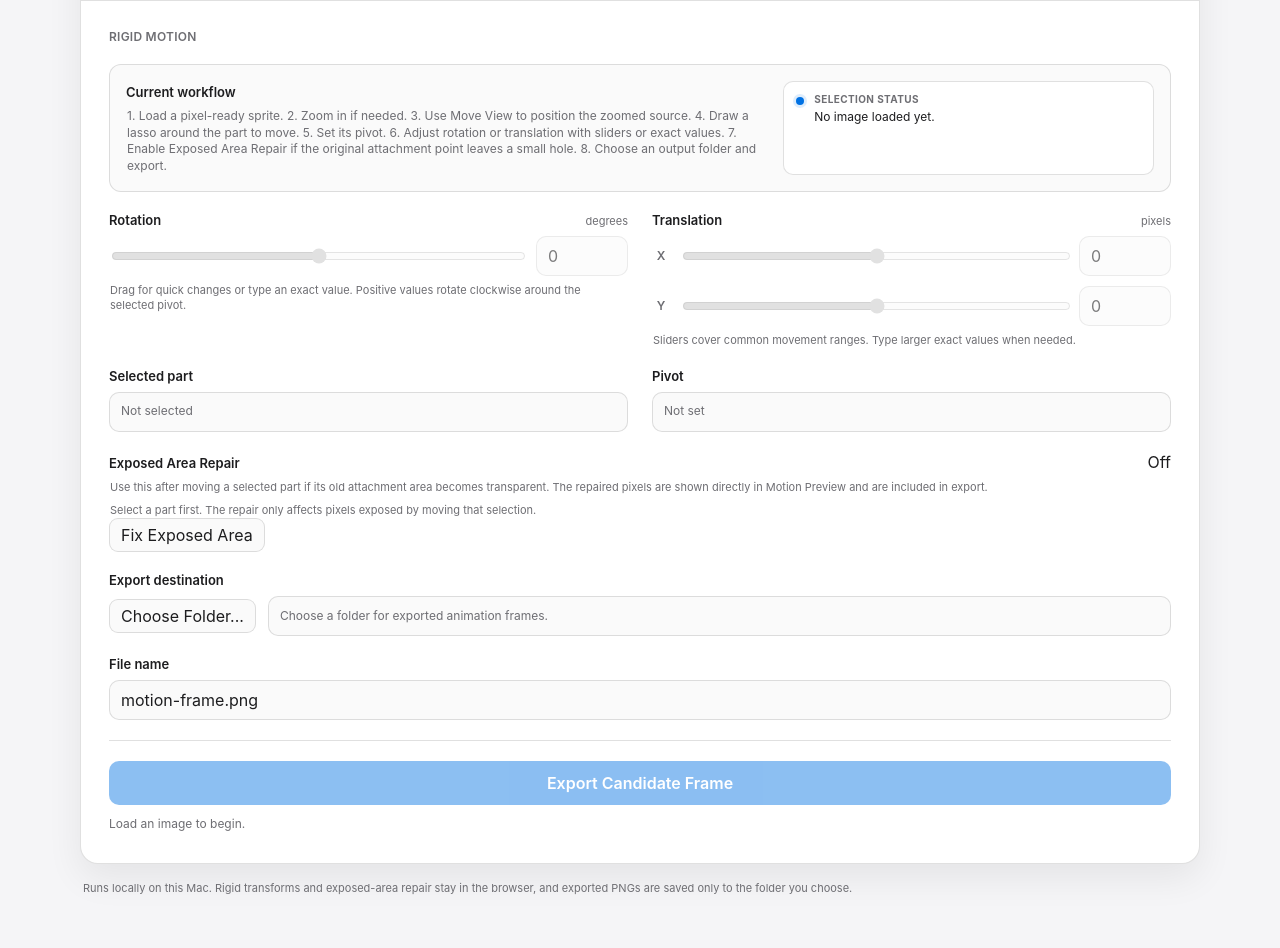
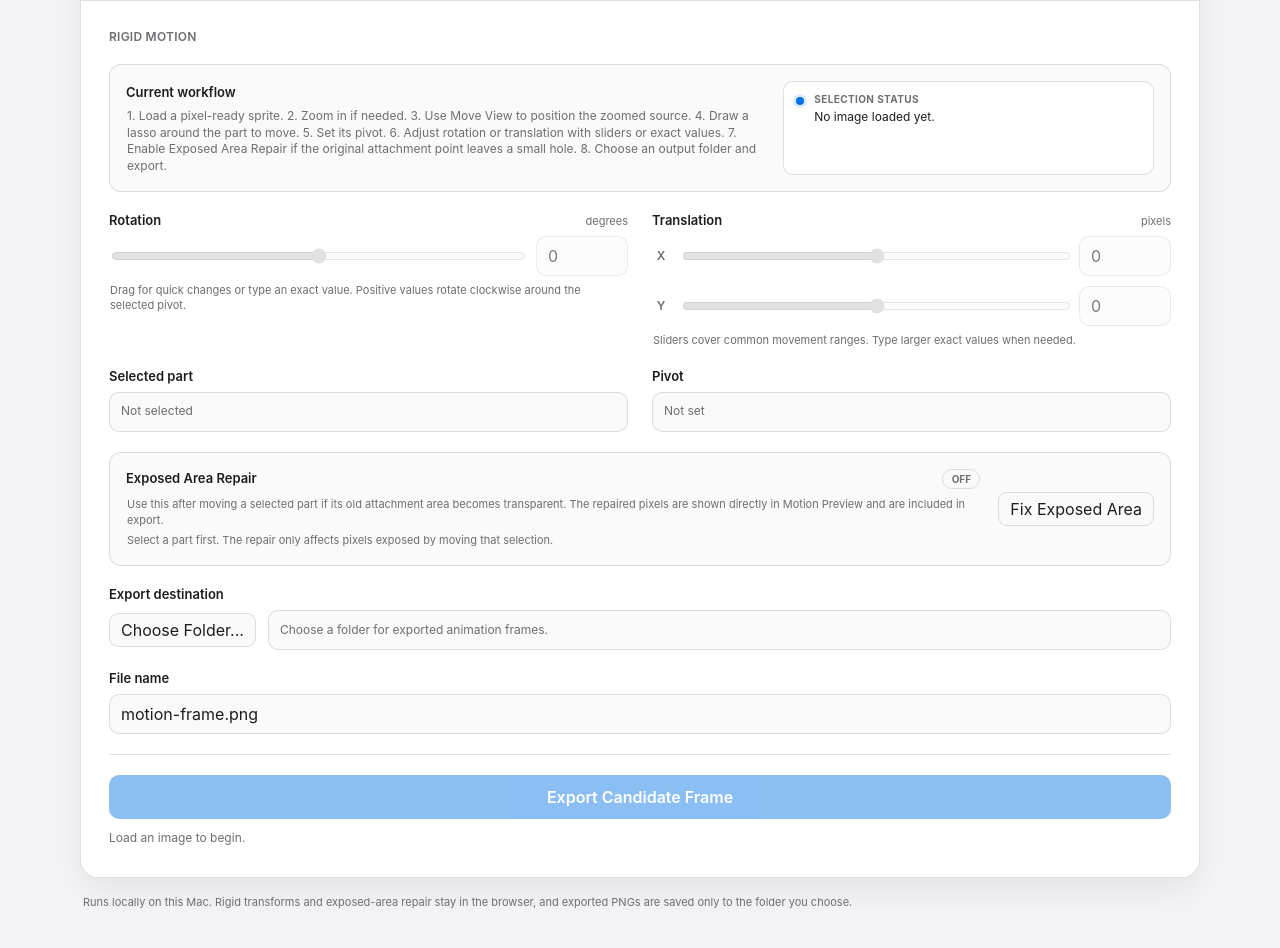
Before and after one commit to brian419/pixel-motion-workbench, a plain HTML site: page web/index.html in a window 1280 px wide. Shown: the part 739-1687 px from the top of the page. Drawn offline with Linux system fonts and the light colour scheme.

Commit message:
Style exposed area repair as a motion control

```diff
--- a/web/fix.css
+++ b/web/fix.css
@@ -1,16 +1,42 @@
-.action-buttons {
-  display: flex;
-  gap: 12px;
-  flex-wrap: wrap;
+.repair-control {
+  display: grid;
+  grid-template-columns: minmax(0, 1fr) auto;
+  gap: 18px;
   align-items: center;
+  padding: 16px;
+  border: 1px solid var(--border);
+  border-radius: 12px;
+  background: var(--surface-soft);
 }
 
-.action-buttons .primary {
-  flex: 1 1 260px;
+.repair-copy {
+  min-width: 0;
 }
 
-#fixButton {
-  flex: 0 0 auto;
+.repair-state {
+  min-width: 38px;
+  padding: 3px 8px;
+  border: 1px solid var(--border);
+  border-radius: 999px;
+  color: var(--secondary);
+  font-size: 10px;
+  font-weight: 700;
+  text-align: center;
+  text-transform: uppercase;
+}
+
+.repair-state.is-on {
+  border-color: color-mix(in srgb, var(--blue) 58%, var(--border));
+  background: color-mix(in srgb, var(--blue) 12%, transparent);
+  color: var(--blue);
+}
+
+.repair-status {
+  margin-top: 5px;
+}
+
+.repair-button {
+  min-width: 142px;
 }
 
 #fixButton.is-active {
@@ -18,3 +44,14 @@
   color: var(--blue);
   box-shadow: inset 0 0 0 1px var(--blue);
 }
+
+@media (max-width: 760px) {
+  .repair-control {
+    grid-template-columns: 1fr;
+    align-items: stretch;
+  }
+
+  .repair-button {
+    width: 100%;
+  }
+}
```
